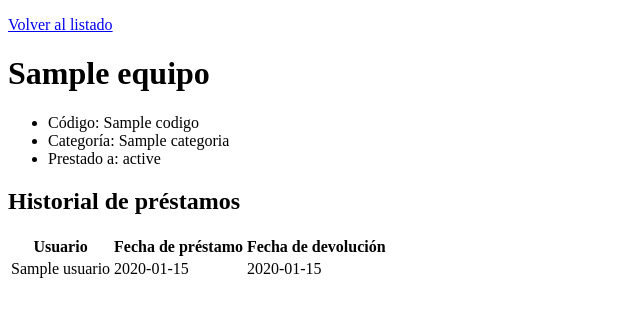
After one commit to MparrillaL/practica-prestamos, a Node server app: template src/views/equipo.ejs in a window 1280 px wide. The commit adds this page. Shown: the top 317 px of the page, without its empty margins (0-640 px from the left). Run offline with Node 20, Linux system fonts and the light colour scheme; the template is opened without the code that fills it: most values are stand-ins (such as "Sample title", 1, 10 or a date in 2020).

Commit message:
Fase 4: GET /equipos/:id

```diff
--- a/src/equipos.repo.mjs
+++ b/src/equipos.repo.mjs
@@ -52,3 +52,32 @@ export async function listarCategorias() {
   );
   return rows.map((r) => r.categoria);
 }
+
+// LEFT JOIN: un equipo sin préstamo activo debe aparecer igualmente.
+// La condición del préstamo activo va en el ON para no descartar el equipo.
+export async function obtenerEquipo(id) {
+  const { rows } = await pool.query(
+    `SELECT e.id, e.codigo, e.nombre, e.categoria, e.disponible,
+            u.nombre AS prestado_a
+       FROM practica_prestamos.equipos e
+       LEFT JOIN practica_prestamos.prestamos p
+              ON p.equipo_id = e.id AND p.fecha_devolucion IS NULL
+       LEFT JOIN practica_prestamos.usuarios u
+              ON u.id = p.usuario_id
+      WHERE e.id = $1`,
+    [id],
+  );
+  return rows[0] ?? null;
+}
+
+export async function historialPrestamos(id) {
+  const { rows } = await pool.query(
+    `SELECT p.id, u.nombre AS usuario, p.fecha_prestamo, p.fecha_devolucion
+       FROM practica_prestamos.prestamos p
+       JOIN practica_prestamos.usuarios u ON u.id = p.usuario_id
+      WHERE p.equipo_id = $1
+      ORDER BY p.fecha_prestamo DESC, p.id DESC`,
+    [id],
+  );
+  return rows;
+}
--- a/src/server.mjs
+++ b/src/server.mjs
@@ -1,6 +1,12 @@
 import express from 'express';
 import pool from './db.mjs';
-import { listarCategorias, listarEquipos, POR_PAGINA } from './equipos.repo.mjs';
+import {
+  historialPrestamos,
+  listarCategorias,
+  listarEquipos,
+  obtenerEquipo,
+  POR_PAGINA,
+} from './equipos.repo.mjs';
 import { fileURLToPath } from 'node:url';
 
 const app = express();
@@ -67,6 +73,28 @@ app.get('/equipos', async (req, res, next) => {
   }
 });
 
+app.param('id', (req, res, next, valor) => {
+  const id = Number(valor);
+  if (!/^[1-9]\d*$/.test(valor) || id > 2147483647) {
+    return res.status(400).send('Identificador no válido');
+  }
+  req.id = id;
+  next();
+});
+
+app.get('/equipos/:id', async (req, res, next) => {
+  try {
+    const equipo = await obtenerEquipo(req.id);
+    if (!equipo) {
+      return res.status(404).send('Equipo no encontrado');
+    }
+    const historial = await historialPrestamos(req.id);
+    res.render('equipo', { equipo, historial });
+  } catch (err) {
+    next(err);
+  }
+});
+
 try {
   await pool.query('SELECT 1');
 
--- /dev/null
+++ b/src/views/equipo.ejs
@@ -0,0 +1,43 @@
+<!DOCTYPE html>
+<html lang="es">
+<head>
+  <meta charset="utf-8">
+  <title><%= equipo.codigo %> - Equipo</title>
+</head>
+<body>
+  <p><a href="/equipos">Volver al listado</a></p>
+
+  <h1><%= equipo.nombre %></h1>
+  <ul>
+    <li>Código: <%= equipo.codigo %></li>
+    <li>Categoría: <%= equipo.categoria %></li>
+    <li>
+      <% if (equipo.prestado_a) { %>
+        Prestado a: <%= equipo.prestado_a %>
+      <% } else { %>
+        Disponible
+      <% } %>
+    </li>
+  </ul>
+
+  <h2>Historial de préstamos</h2>
+  <% if (historial.length === 0) { %>
+    <p>Sin préstamos</p>
+  <% } else { %>
+    <table>
+      <thead>
+        <tr><th>Usuario</th><th>Fecha de préstamo</th><th>Fecha de devolución</th></tr>
+      </thead>
+      <tbody>
+        <% historial.forEach((h) => { %>
+          <tr>
+            <td><%= h.usuario %></td>
+            <td><%= h.fecha_prestamo.toLocaleString('es-ES') %></td>
+            <td><%= h.fecha_devolucion ? h.fecha_devolucion.toLocaleString('es-ES') : 'Pendiente' %></td>
+          </tr>
+        <% }) %>
+      </tbody>
+    </table>
+  <% } %>
+</body>
+</html>
```
Also changed, not shown: src/views/equipos.ejs (+6 -6 lines).
